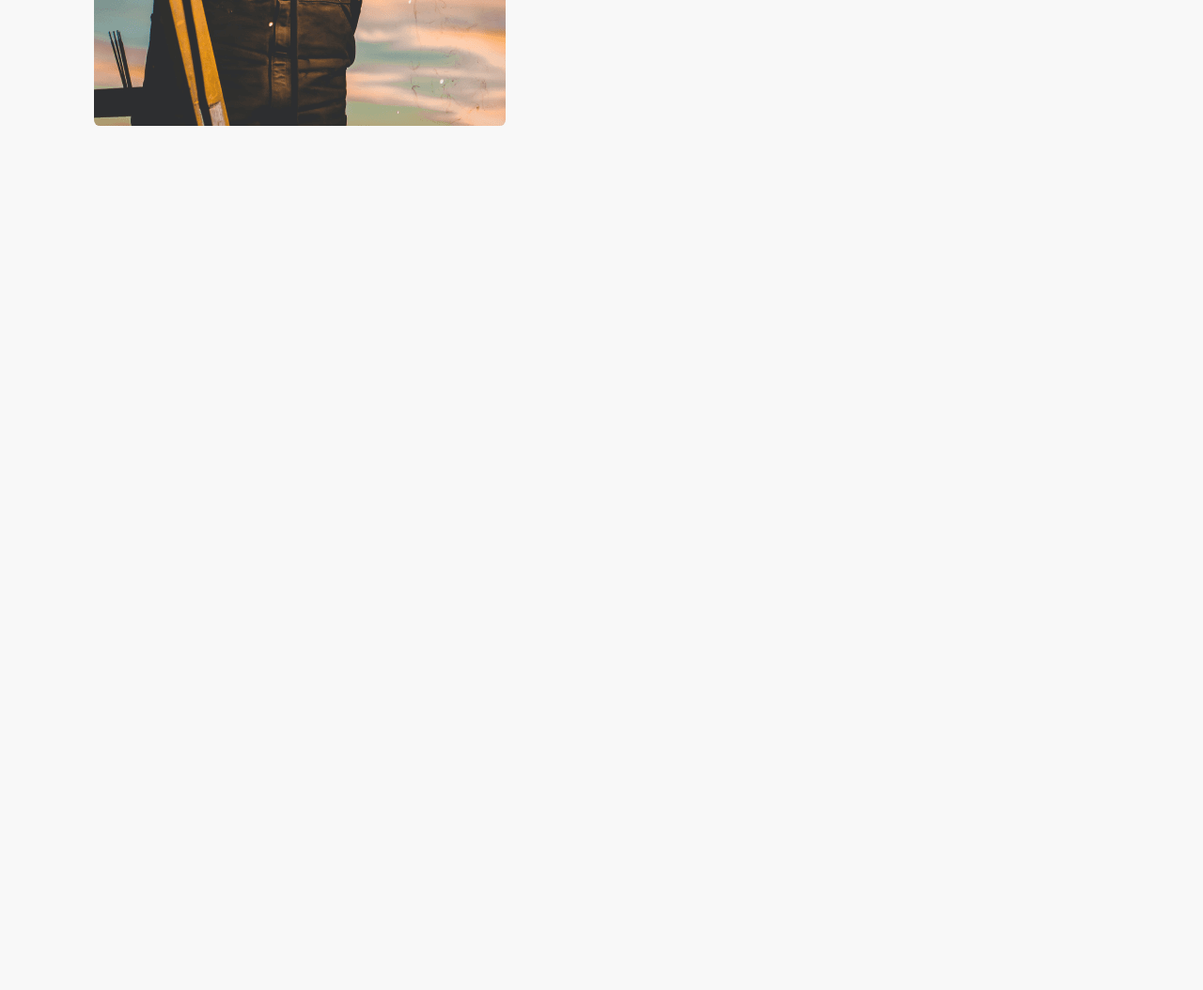
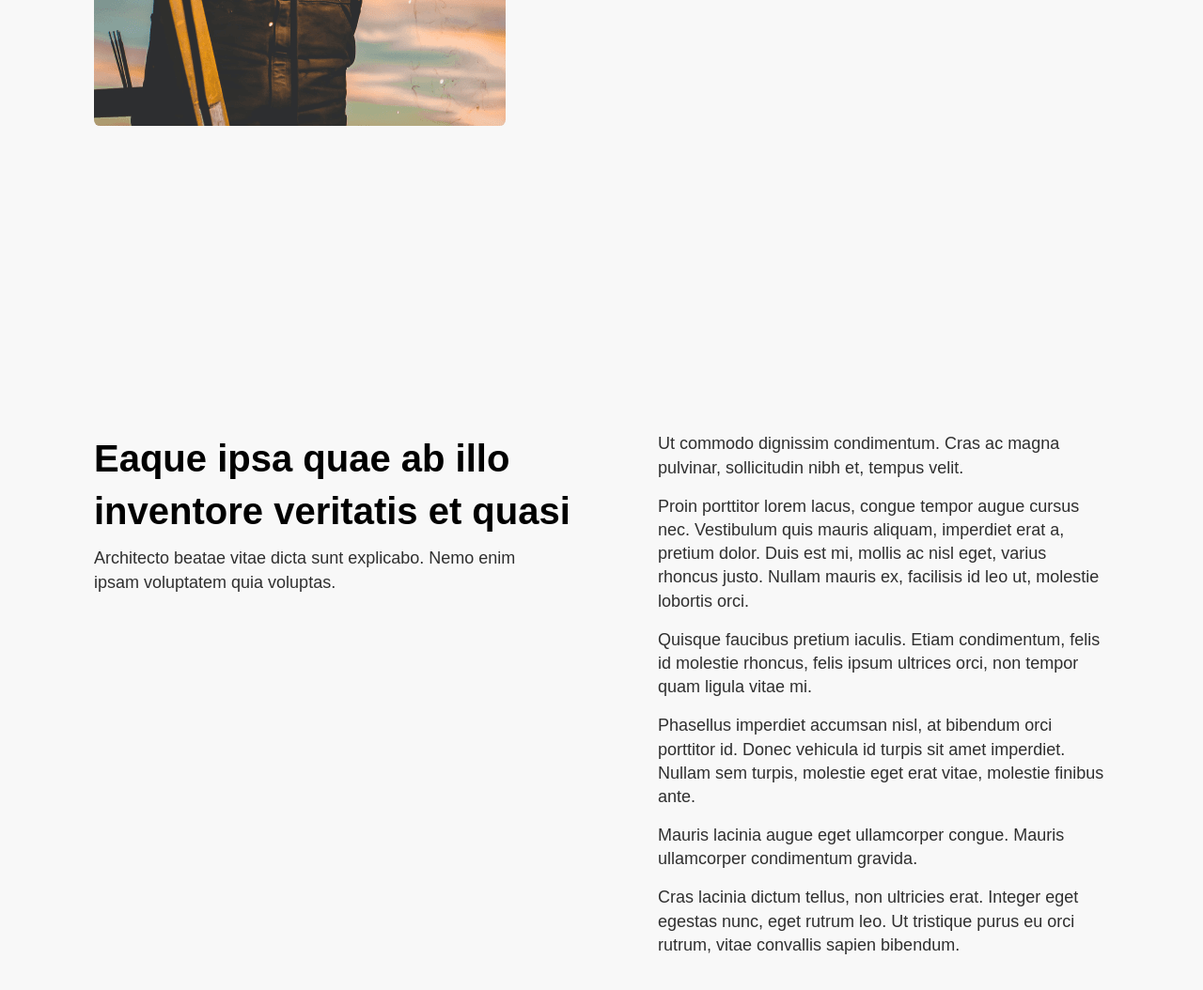
Before and after one commit to rveljko/leail, a website: page src/our-story.html in a window 1280 px wide. Shown: the part 2829-3883 px from the top of the page at 94% size. Before the commit the page ends 3129 px from the top, so only its background shows below. Drawn offline with nearby package versions, Linux system fonts and the light colour scheme; files that its build step writes are made by us from their sources; a web font is replaced by a local one.

Commit message:
Our Story Journey Section

```diff
--- a/src/our-story.html
+++ b/src/our-story.html
@@ -106,5 +106,24 @@
             </div>
         </div>
     </div>
+
+    <div class="journey padding">
+        <div class="container">
+            <div class="journey__content flex layout">
+                <div class="journey__text">
+                    <h2 class="journey__heading">Eaque ipsa quae ab illo inventore veritatis et quasi</h2>
+                    <p class="journey__description">Architecto beatae vitae dicta sunt explicabo. Nemo enim ipsam voluptatem quia voluptas.</p>
+                </div>
+                <div class="journey__informations">
+                    <p class="journey__information">Ut commodo dignissim condimentum. Cras ac magna pulvinar, sollicitudin nibh et, tempus velit.</p>
+                    <p class="journey__information">Proin porttitor lorem lacus, congue tempor augue cursus nec. Vestibulum quis mauris aliquam, imperdiet erat a, pretium dolor. Duis est mi, mollis ac nisl eget, varius rhoncus justo. Nullam mauris ex, facilisis id leo ut, molestie lobortis orci.</p>
+                    <p class="journey__information"> Quisque faucibus pretium iaculis. Etiam condimentum, felis id molestie rhoncus, felis ipsum ultrices orci, non tempor quam ligula vitae mi.</p>
+                    <p class="journey__information">Phasellus imperdiet accumsan nisl, at bibendum orci porttitor id. Donec vehicula id turpis sit amet imperdiet. Nullam sem turpis, molestie eget erat vitae, molestie finibus ante.</p>
+                    <p class="journey__information">Mauris lacinia augue eget ullamcorper congue. Mauris ullamcorper condimentum gravida.</p>
+                    <p class="journey__information">Cras lacinia dictum tellus, non ultricies erat. Integer eget egestas nunc, eget rutrum leo. Ut tristique purus eu orci rutrum, vitae convallis sapien bibendum.</p>
+                </div>
+            </div>
+        </div>
+    </div>
 </body>
 </html>
--- a/src/sass/pages/_index.scss
+++ b/src/sass/pages/_index.scss
@@ -8,3 +8,4 @@
 @forward 'our-life';
 @forward 'kids';
 @forward 'team';
+@forward 'journey';
--- /dev/null
+++ b/src/sass/pages/_journey.scss
@@ -0,0 +1,13 @@
+@use '../abstracts/' as *;
+
+.journey {
+    background-color: $background-color;
+    width: 100%;
+
+    &__information {
+
+        &:not(:last-child) {
+            margin-bottom: 1rem;
+        }
+    }
+}
```
